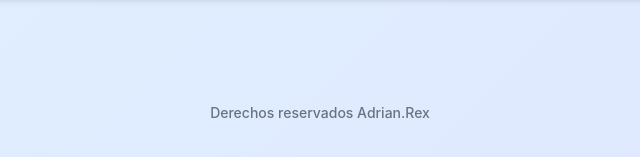
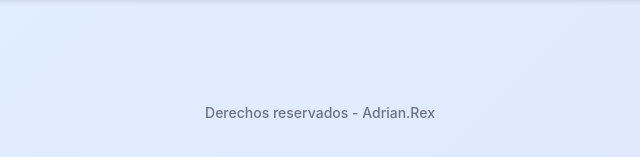
Before and after one commit to AdrianC2023/flowcalculadora.github.io, a plain HTML site: page index.html in a window 1280 px wide. Shown: the part 533-690 px from the top of the page, 320-960 px from the left. Drawn offline with nearby package versions, Linux system fonts and the light colour scheme.

Commit message:
Update index.html

```diff
--- a/index.html
+++ b/index.html
@@ -182,6 +182,6 @@
 
     <script src="https://cdnjs.cloudflare.com/ajax/libs/jspdf/2.5.1/jspdf.umd.min.js"></script>
     <script src="index.js"></script>
-    <footer>Derechos reservados Adrian.Rex</footer>
+    <footer>Derechos reservados - Adrian.Rex</footer>
 </body>
 </html>
```
